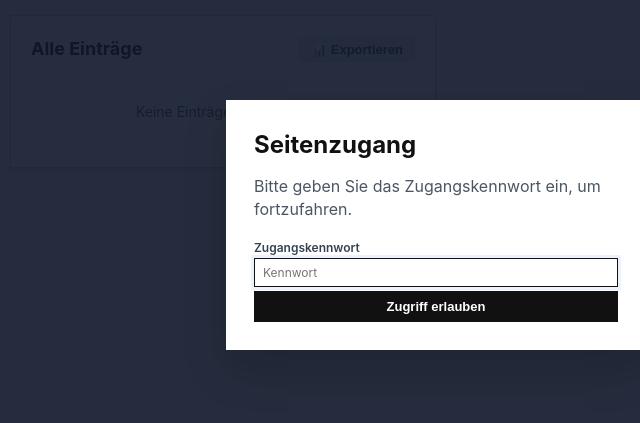
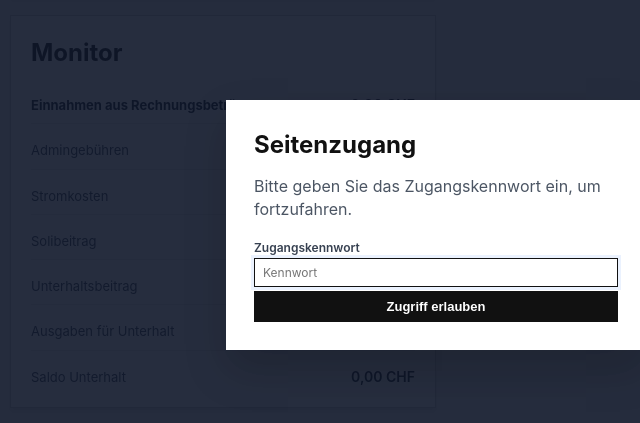
Before and after one commit to LukaThirden/brennprozess-app, an Electron app: page brennprozess.html in a window 900 px wide. Shown: the part 175-598 px from the top of the page, 14-654 px from the left. Drawn offline with nearby package versions, Linux system fonts and the light colour scheme; no server answers.

Commit message:
Add live monitor summary section

```diff
--- a/brennprozess.css
+++ b/brennprozess.css
@@ -160,6 +160,54 @@ html, body {
 
 .entries-section-header h2 {
   margin-bottom: 0;
+}
+
+.monitor-section {
+  background: white;
+  border: 1px solid #cccccc;
+  border-radius: 0;
+  padding: 20px;
+  box-shadow: var(--box-shadow);
+  width: 50%;
+  justify-self: start;
+}
+
+.monitor-list {
+  display: flex;
+  flex-direction: column;
+  gap: 8px;
+}
+
+.monitor-item {
+  display: flex;
+  justify-content: space-between;
+  align-items: baseline;
+  gap: 16px;
+  padding: 8px 0;
+  border-bottom: 1px solid rgba(156, 163, 175, 0.25);
+}
+
+.monitor-item:last-child {
+  border-bottom: none;
+  padding-bottom: 0;
+}
+
+.monitor-item--strong .monitor-label,
+.monitor-item--strong .monitor-value {
+  font-weight: 700;
+  color: var(--gray-900);
+}
+
+.monitor-label {
+  font-size: 13px;
+  color: var(--gray-700);
+}
+
+.monitor-value {
+  font-size: 14px;
+  font-weight: 600;
+  color: var(--gray-900);
+  white-space: nowrap;
 }
 
 .export-inline-button {
@@ -990,6 +1038,11 @@ body.no-scroll {
     padding: 12px;
   }
 
+  .monitor-section {
+    width: 100%;
+    padding: 12px;
+  }
+
   .form-actions {
     flex-direction: column;
     gap: 8px;
--- a/brennprozess.html
+++ b/brennprozess.html
@@ -250,6 +250,43 @@
       </div>
     </section>
 
+    <!-- Monitor -->
+    <section class="monitor-section">
+      <div class="entries-section-header">
+        <h2>Monitor</h2>
+      </div>
+      <div id="monitorList" class="monitor-list">
+        <div class="monitor-item monitor-item--strong">
+          <div class="monitor-label">Einnahmen aus Rechnungsbeträgen</div>
+          <div id="monitorEinnahmen" class="monitor-value">0,00 CHF</div>
+        </div>
+        <div class="monitor-item">
+          <div class="monitor-label">Admingebühren</div>
+          <div id="monitorAdminFees" class="monitor-value">0,00 CHF</div>
+        </div>
+        <div class="monitor-item">
+          <div class="monitor-label">Stromkosten</div>
+          <div id="monitorStromkosten" class="monitor-value">0,00 CHF</div>
+        </div>
+        <div class="monitor-item">
+          <div class="monitor-label">Solibeitrag</div>
+          <div id="monitorSolibeitrag" class="monitor-value">0,00 CHF</div>
+        </div>
+        <div class="monitor-item">
+          <div class="monitor-label">Unterhaltsbeitrag</div>
+          <div id="monitorUnterhaltsbeitrag" class="monitor-value">0,00 CHF</div>
+        </div>
+        <div class="monitor-item">
+          <div class="monitor-label">Ausgaben für Unterhalt</div>
+          <div id="monitorUnterhaltAusgaben" class="monitor-value">0,00 CHF</div>
+        </div>
+        <div class="monitor-item">
+          <div class="monitor-label">Saldo Unterhalt</div>
+          <div id="monitorSaldoUnterhalt" class="monitor-value">0,00 CHF</div>
+        </div>
+      </div>
+    </section>
+
     <!-- Einträge-Liste -->
     <section class="entries-section">
       <div class="entries-section-header">
--- a/brennprozess.js
+++ b/brennprozess.js
@@ -66,6 +66,15 @@ const exportConfirmButton = document.getElementById('exportConfirmButton');
 const exportCancelButton = document.getElementById('exportCancelButton');
 const exportPasswordError = document.getElementById('exportPasswordError');
 
+// Monitor
+const monitorEinnahmen = document.getElementById('monitorEinnahmen');
+const monitorAdminFees = document.getElementById('monitorAdminFees');
+const monitorStromkosten = document.getElementById('monitorStromkosten');
+const monitorSolibeitrag = document.getElementById('monitorSolibeitrag');
+const monitorUnterhaltsbeitrag = document.getElementById('monitorUnterhaltsbeitrag');
+const monitorUnterhaltAusgaben = document.getElementById('monitorUnterhaltAusgaben');
+const monitorSaldoUnterhalt = document.getElementById('monitorSaldoUnterhalt');
+
 // Entry Preview
 const entryPreviewModal = document.getElementById('entryPreviewModal');
 const entryPreviewTitle = document.getElementById('entryPreviewTitle');
@@ -136,6 +145,7 @@ function setupEventListeners() {
   });
 
   // Export
+    updateMonitorSummary();
   exportButton.addEventListener('click', openExportModal);
   exportModalClose.addEventListener('click', closeExportModal);
   exportCancelButton.addEventListener('click', closeExportModal);
@@ -931,6 +941,42 @@ function updateUnterhaltSummary() {
   }
   if (unterhaltAusgabenTotal) {
     unterhaltAusgabenTotal.textContent = formatInvoiceAmount(totalAusgaben);
+  }
+}
+
+function updateMonitorSummary() {
+  const brennEntries = getEntries();
+  const unterhaltEntries = getUnterhaltEntries();
+
+  const totalEinnahmen = brennEntries.reduce((sum, entry) => sum + Number(calculateInvoiceAmount(entry) || 0), 0);
+  const totalAdminFees = brennEntries.length * 3;
+  const totalStromkosten = brennEntries.reduce((sum, entry) => sum + Number(calculateInvoiceAmount(entry, true).stromkosten || 0), 0);
+  const totalSolibeitrag = brennEntries.reduce((sum, entry) => sum + Number(calculateInvoiceAmount(entry, true).solibeitrag || 0), 0);
+  const totalUnterhaltsbeitrag = brennEntries.reduce((sum, entry) => sum + Number(calculateInvoiceAmount(entry, true).unterhaltsbeitrag || 0), 0);
+  const totalUnterhaltAusgaben = unterhaltEntries.reduce((sum, entry) => sum + (Number(entry.betrag) || 0), 0);
+  const saldoUnterhalt = totalUnterhaltsbeitrag - totalUnterhaltAusgaben;
+
+  if (monitorEinnahmen) {
+    monitorEinnahmen.textContent = formatInvoiceAmount(totalEinnahmen);
+  }
+  if (monitorAdminFees) {
+    monitorAdminFees.textContent = formatInvoiceAmount(totalAdminFees);
+  }
+  if (monitorStromkosten) {
+    monitorStromkosten.textContent = formatInvoiceAmount(totalStromkosten);
+  }
+  if (monitorSolibeitrag) {
+    monitorSolibeitrag.textContent = formatInvoiceAmount(totalSolibeitrag);
+  }
+  if (monitorUnterhaltsbeitrag) {
+    monitorUnterhaltsbeitrag.textContent = formatInvoiceAmount(totalUnterhaltsbeitrag);
+  }
+  if (monitorUnterhaltAusgaben) {
+    monitorUnterhaltAusgaben.textContent = formatInvoiceAmount(totalUnterhaltAusgaben);
+  }
+  if (monitorSaldoUnterhalt) {
+    monitorSaldoUnterhalt.textContent = formatInvoiceAmount(saldoUnterhalt);
+    monitorSaldoUnterhalt.style.color = saldoUnterhalt < 0 ? '#dc2626' : '';
   }
 }
 
```
